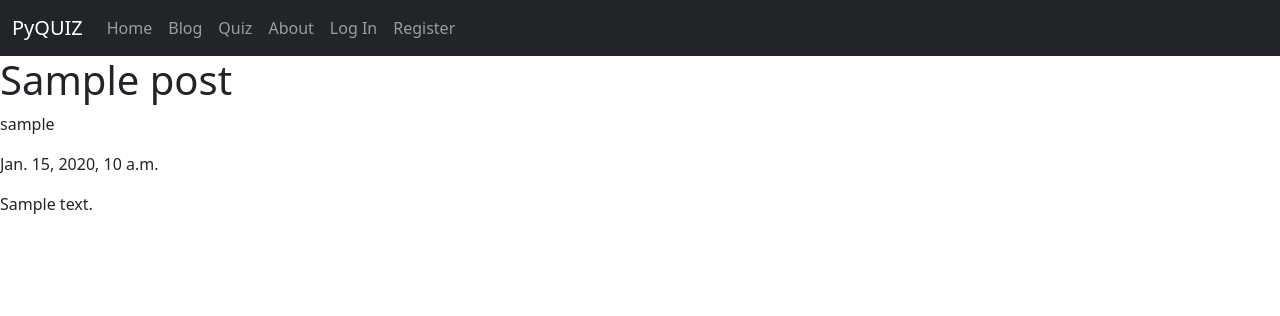
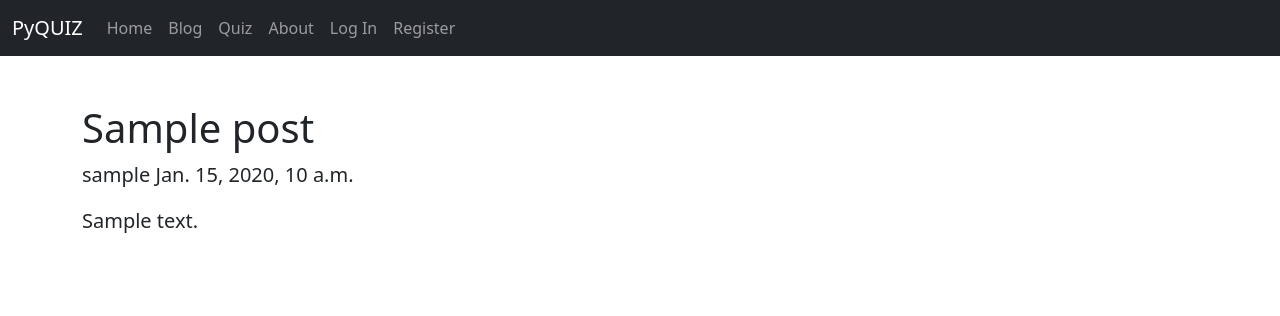
Before and after one commit to kghudgens/Study-Wise, a Django app: page /post/1/ in a window 1280 px wide. Shown: the top 316 px of the page. Run offline with Django 3.2, Linux system fonts and the light colour scheme; tables that the repository leaves empty hold one stand-in row (values such as "Sample post"); some libraries are stand-ins or nearby versions.

Commit message:
added bootstrap to the detail page

```diff
--- a/pyquiz/blog/templates/blog/post_detail.html
+++ b/pyquiz/blog/templates/blog/post_detail.html
@@ -3,10 +3,12 @@
 {% load crispy_forms_tags %}
 
 {%block content%}
+<div class="container">
+    <h1 class="mt-5">{{ posts.title }}</h1>
+    <p class="lead">{{posts.author}} {{posts.created_on}}</p>
+    <p class="lead">{{posts.content}}</p>
+  </div>
 
-<h1>{{ posts.title }}</h1>
-<p>{{ posts.author }}</p>
-<p>{{ posts.created_on }}</p>
-<p> {{ posts.content }}</p>
+
 
 {%endblock content%}
```
